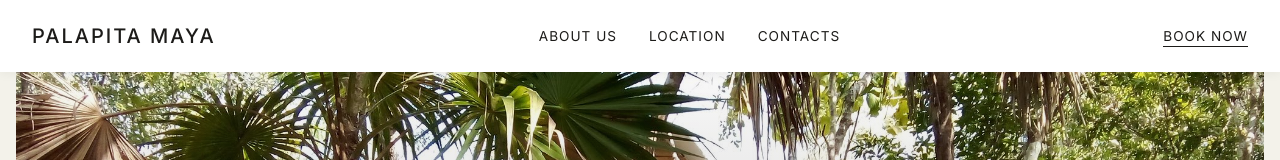
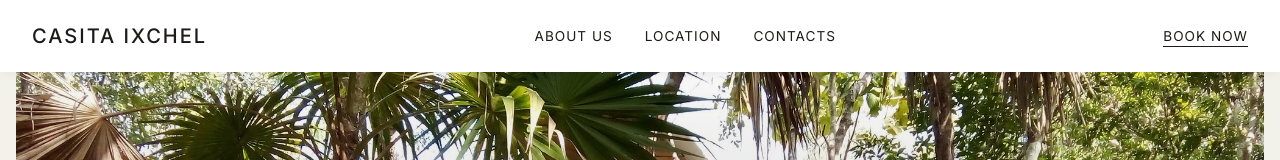
Before and after one commit to specialcowboy69/PALAPITA-MAYA, a Next.js app: page /en in a window 1280 px wide. Shown: the top 160 px of the page. Built offline with nearby package versions, Linux system fonts and the light colour scheme; no server answers.

Commit message:
Rename site to Casita Ixchel

```diff
--- a/src/components/Hero.tsx
+++ b/src/components/Hero.tsx
@@ -8,7 +8,7 @@ export default function Hero({ dict }: { dict: any }) {
       <div className={styles.imageWrapper}>
         <Image
           src="/cabin-exterior.jpg"
-          alt="Palapita Maya"
+          alt="Casita Ixchel"
           fill
           priority
           unoptimized
--- a/src/components/Navbar.tsx
+++ b/src/components/Navbar.tsx
@@ -6,7 +6,7 @@ export default function Navbar({ dict, lang }: { dict: any, lang: string }) {
     <nav className={styles.navbar}>
       <div className={`container ${styles.navContainer}`}>
         <div className={styles.logo}>
-          <Link href={`/${lang}`}>PALAPITA MAYA</Link>
+          <Link href={`/${lang}`}>CASITA IXCHEL</Link>
         </div>
         <div className={styles.links}>
           <Link href={`/${lang}#about`}>{dict.about}</Link>
--- a/src/dictionaries/en.json
+++ b/src/dictionaries/en.json
@@ -12,8 +12,8 @@
     "book_now": "BOOK NOW"
   },
   "About": {
-    "title": "Palapita Maya is your choice for a perfect vacation in the arms of nature",
-    "p1": "Palapita Maya, ideally located just 10 minutes from the Cenote Route, has become a true symbol of natural connection and comfort in the middle of the jungle.",
+    "title": "Casita Ixchel is your choice for a perfect vacation in the arms of nature",
+    "p1": "Casita Ixchel, ideally located just 10 minutes from the Cenote Route, has become a true symbol of natural connection and comfort in the middle of the jungle.",
     "p2": "Our unique spaces with panoramic windows offer breathtaking views of the tropical flora, creating an unparalleled atmosphere of tranquility and peace."
   },
   "Amenities": {
@@ -70,7 +70,7 @@
   },
   "GalleryMap": {
     "gallery_label": "GALLERY",
-    "gallery_title": "Discover Palapita Maya",
+    "gallery_title": "Discover Casita Ixchel",
     "location_label": "LOCATION",
     "location_title": "Km 10, Cenote Route"
   },
@@ -112,7 +112,7 @@
     "i1": "Privacy Policy",
     "i2": "Terms of Use",
     "i3": "Contacts",
-    "rights": "Palapita Maya © 2026. All rights reserved."
+    "rights": "Casita Ixchel © 2026. All rights reserved."
   },
   "ContactForm": {
     "label": "CONTACT",
--- a/src/dictionaries/es.json
+++ b/src/dictionaries/es.json
@@ -12,8 +12,8 @@
     "book_now": "RESERVAR AHORA"
   },
   "About": {
-    "title": "Palapita Maya es tu elección para unas vacaciones perfectas en los brazos de la naturaleza",
-    "p1": "Palapita Maya, idealmente ubicada a solo 10 minutos de la Ruta de los Cenotes, se ha convertido en un verdadero símbolo de conexión natural y confort en medio de la selva.",
+    "title": "Casita Ixchel es tu elección para unas vacaciones perfectas en los brazos de la naturaleza",
+    "p1": "Casita Ixchel, idealmente ubicada a solo 10 minutos de la Ruta de los Cenotes, se ha convertido en un verdadero símbolo de conexión natural y confort en medio de la selva.",
     "p2": "Nuestros espacios únicos con ventanas panorámicas ofrecen vistas impresionantes de la flora tropical, creando una atmósfera inigualable de tranquilidad y paz."
   },
   "Amenities": {
@@ -70,7 +70,7 @@
   },
   "GalleryMap": {
     "gallery_label": "GALERÍA",
-    "gallery_title": "Descubre Palapita Maya",
+    "gallery_title": "Descubre Casita Ixchel",
     "location_label": "UBICACIÓN",
     "location_title": "Km 10, Ruta de los Cenotes"
   },
@@ -112,7 +112,7 @@
     "i1": "Política de Privacidad",
     "i2": "Términos de Uso",
     "i3": "Contactos",
-    "rights": "Palapita Maya © 2026. Todos los derechos reservados."
+    "rights": "Casita Ixchel © 2026. Todos los derechos reservados."
   },
   "ContactForm": {
     "label": "CONTACTO",
```
